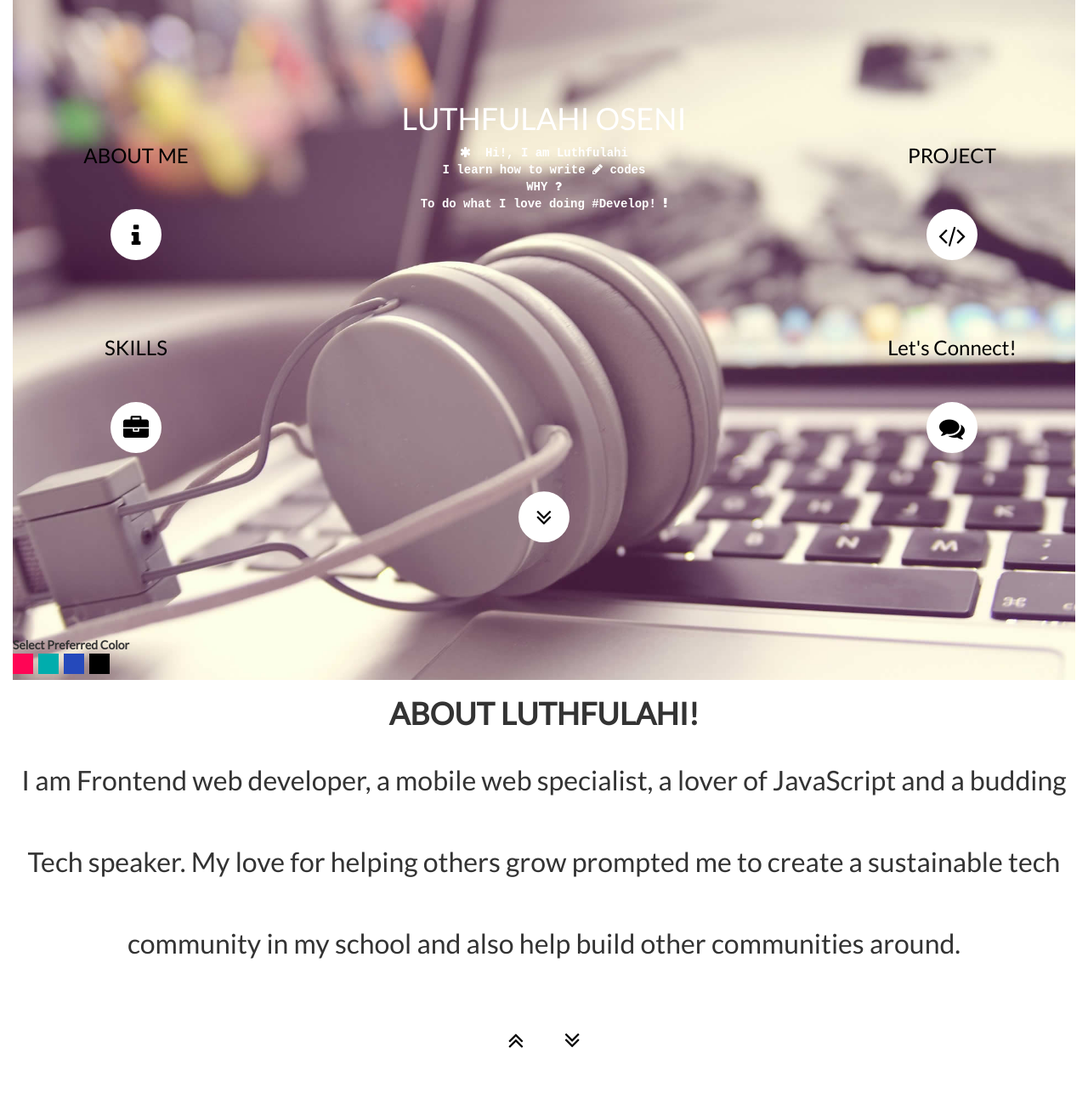
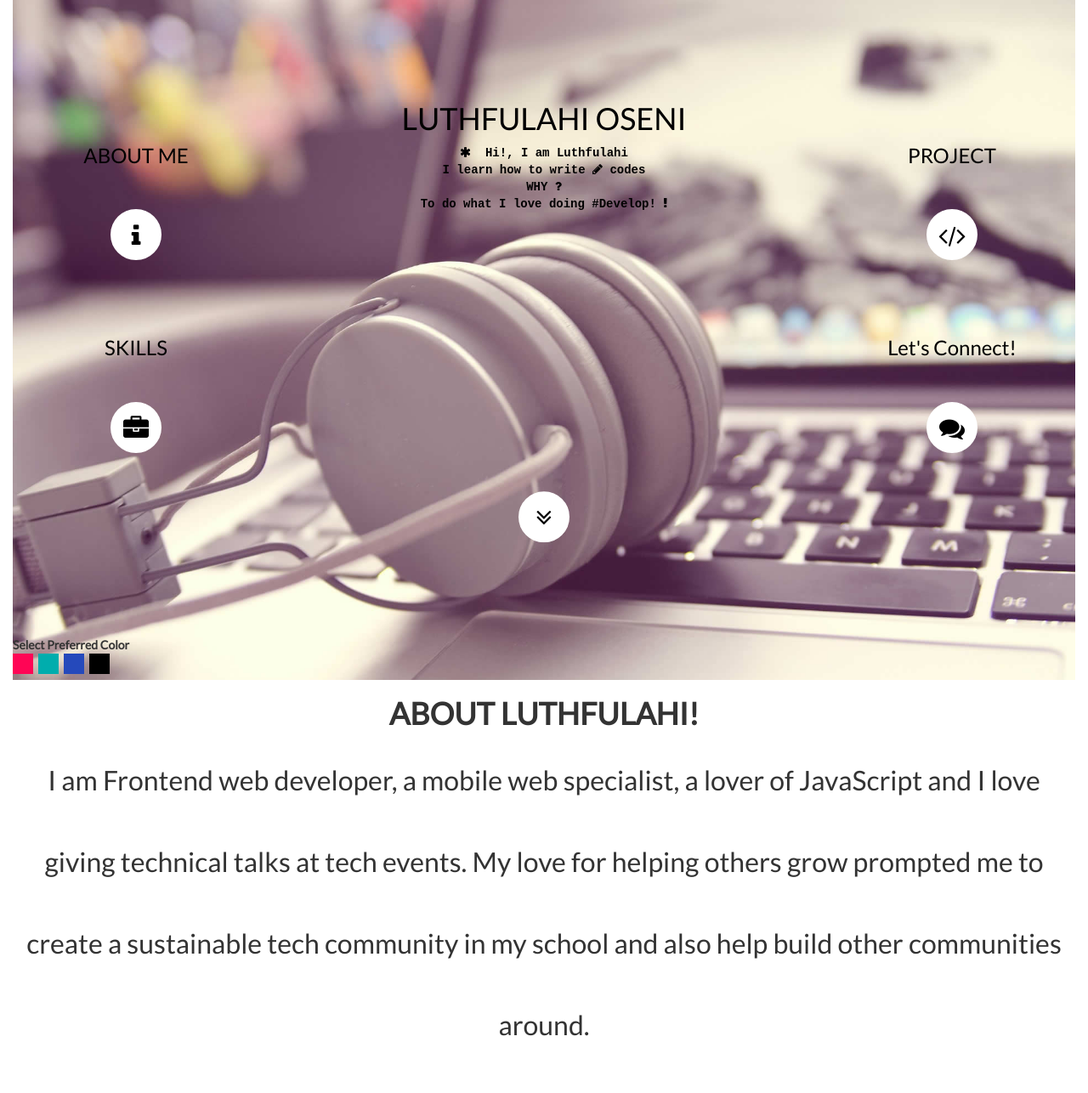
Before and after one commit to LuthfulahiO/myPortfolio, a plain HTML site: page public/index.html in a window 1280 px wide. Shown: the top 1286 px of the page at 85% size. Drawn offline with Linux system fonts and the light colour scheme.

Commit message:
small fix

```diff
--- a/public/css/black.css
+++ b/public/css/black.css
@@ -1,37 +1,50 @@
-#landingPage a:hover{
+#landingPage a:hover {
     color: #000;
     text-decoration: none;
 }
+
 #landingPage {
-	color:#fff !important;
+    color: #fff !important;
 }
-#footer{
+
+#footer {
     color: #000;
     background-color: #FFF;
 }
+
 #contactMe a:visited {
     color: #000;
 }
-#contactMe a:hover{
+
+#contactMe a:hover {
     color: #000;
 }
-.icon-round{
+
+.icon-round {
     border: 2px solid #FFF;
-	color:#000;
+    color: #000;
     background-color: #FFF;
 }
-.icon-square{
+
+.icon-square {
     background-color: #FFF;
     color: #000;
 }
-.icon-square:hover{
+
+.icon-square:hover {
     color: #FFF;
     background-color: #000;
 }
-.icon-round:hover{
+
+.icon-round:hover {
     color: #FFF;
     background-color: #000;
 }
-a{
+
+a {
     color: #000;
 }
+
+#intro {
+    color: #000;
+}
--- a/public/css/custom0.css
+++ b/public/css/custom0.css
@@ -15,7 +15,7 @@ body {
     /*background: linear-gradient(to bottom left, rgb(255, 5, 85), #fff);*/
     font-size: xx-large;
     line-height: 300%;
-    min-height: 100vh;
+    min-height: auto;
     font-weight: 300;
 }
 
--- a/public/index.html
+++ b/public/index.html
@@ -33,7 +33,7 @@
             </div>
             <div class="col-md-6">
                 <!-- <img src="http://res.cloudinary.com/luthfulahi/image/upload/c_limit,h_250,w_250/v1536071545/IMG_4489_lrbply.jpg" alt="Luthfulahi" class="img-responsive main-img img-circle center-block" id="test"> -->
-                <h1>LUTHFULAHI OSENI</h1>
+                <h1 style="color:#000;">LUTHFULAHI OSENI</h1>
                 <code id="intro">
 					<p class="animated"><i class="fa fa-asterisk"></i>&nbsp Hi!, I am Luthfulahi <br> I learn how to write <i class="fa fa-pencil"></i> codes <br> WHY <i class="fa fa-question"></i></br>To do what I love doing #Develop! <i class="fa fa-exclamation"></i></p>
 					</code>
@@ -73,7 +73,8 @@
                 <p class="abt">All I know is I learn</p>
 				<p class="abt">and I am ready to learn more</p> -->
                 <p>
-                    I am Frontend web developer, a mobile web specialist, a lover of JavaScript and a budding Tech speaker. My love for helping others grow prompted me to create a sustainable tech community in my school and also help build other communities around.
+                    I am Frontend web developer, a mobile web specialist, a lover of JavaScript and I love giving technical talks at tech events. My love for helping others grow prompted me to create a sustainable tech community in my school and also help build other communities
+                    around.
                 </p>
             </div>
         </div>
@@ -145,7 +146,8 @@
             <div class="col-md-4">
                 <img src="http://res.cloudinary.com/luthfulahi/image/upload/v1536070891/tpiconnect_za92zx.png" alt="TPI Connect" class="center-block img-responsive">
                 <h2>TPI Connect</h2>
-                <p>TPI Connect an acronym for The Polytechnic of Ibadan Connect is the first social media app in the institution, I worked a the front-end lead for this project. Not online yet</p>
+                <p>TPI Connect an acronym for The Polytechnic of Ibadan Connect is the first social media app in the institution, I worked a the front-end lead for this project. Find it <a href="http://www.tpiconnect.com.ng" target="blank">here</a> </p>
+                </p>
             </div>
             <div class="col-md-4">
                 <img src="http://res.cloudinary.com/luthfulahi/image/upload/v1519851288/Screenshot_31_zsy0jp.png" alt="Kryptodate" class="center-block img-responsive">
```
Lines whose indentation alone changed are shown as unchanged.
